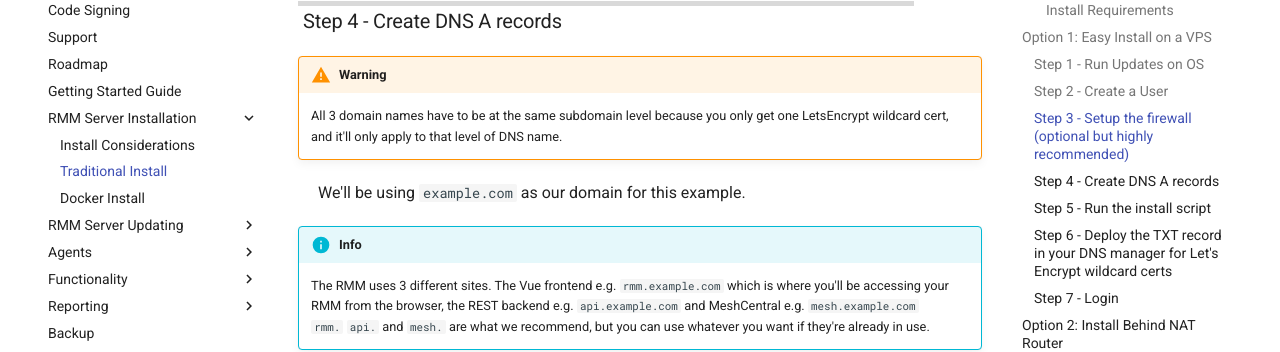
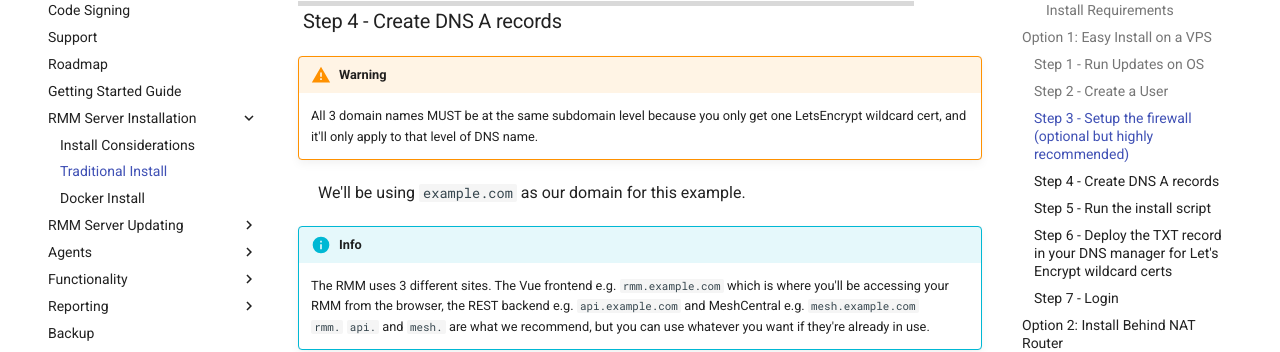
Before and after one commit to amidaware/trmm-docs, an MkDocs documentation site: the page built from docs/install_server.md, in a window 1280 px wide and 900 px high, scrolled down 3136 px. Shown: the part 152-504 px from the top of the window. Built offline with MkDocs 1.6.1 and Material for MkDocs 9.7.7, drawn with Linux system fonts in a browser that asks for light colours; comment, search, counter and statistics services are not loaded.

Commit message:
tweaking subdomain level wording

```diff
--- a/docs/install_server.md
+++ b/docs/install_server.md
@@ -118,7 +118,7 @@
 ### Step 4 - Create DNS A records
 
 !!!warning
-    All 3 domain names have to be at the same subdomain level because you only get one LetsEncrypt wildcard cert, and it'll only apply to that level of DNS name.
+    All 3 domain names MUST be at the same subdomain level because you only get one LetsEncrypt wildcard cert, and it'll only apply to that level of DNS name.
 
 We'll be using `example.com` as our domain for this example.
 
```
